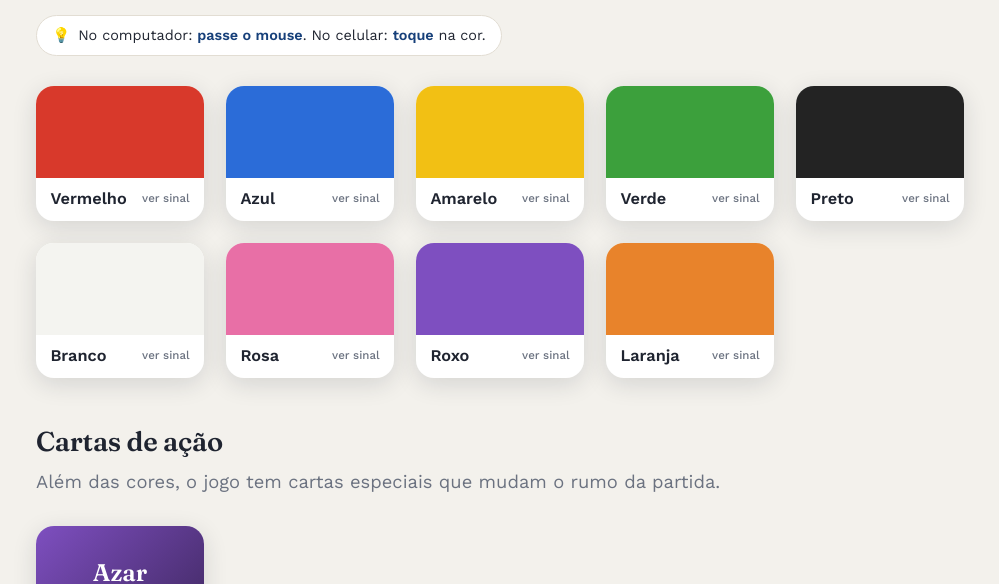
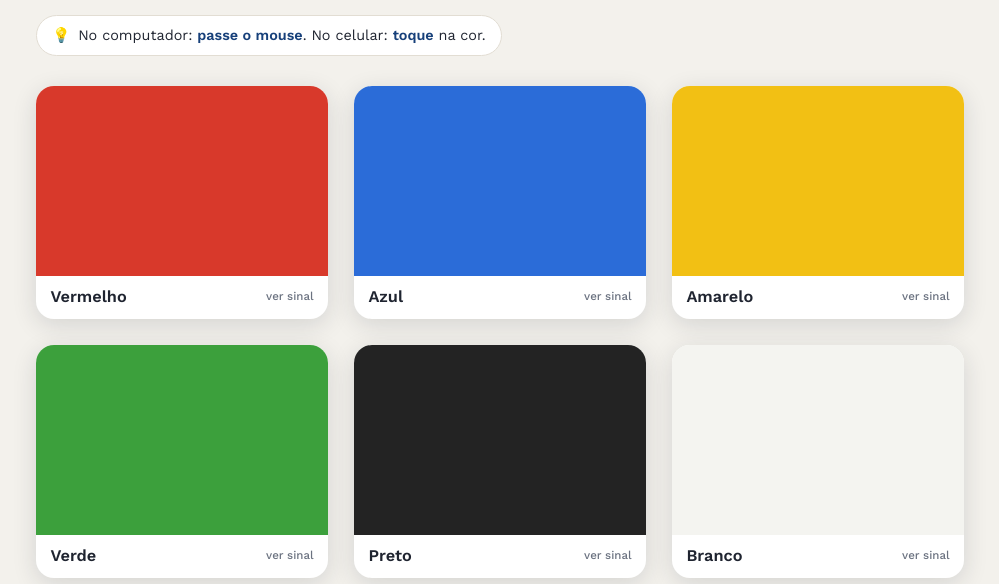
Before and after one commit to Tiryth/Coresnamao, a plain HTML site: page index.html in a window 1280 px wide. Shown: the part 217-801 px from the top of the page, without its empty margins (140-1139 px from the left). Drawn offline with nearby package versions, Linux system fonts and the light colour scheme.

Commit message:
pagina atualizada
maior e em lista

```diff
--- a/index.html
+++ b/index.html
@@ -49,8 +49,8 @@
   .hint b{color:var(--accent-ink)}
 
   .grid{
-    display:grid;gap:clamp(14px,3vw,22px);margin-top:30px;
-    grid-template-columns:repeat(auto-fill,minmax(140px,1fr));
+    display:grid;gap:clamp(16px,3vw,26px);margin-top:30px;
+    grid-template-columns:repeat(auto-fill,minmax(270px,1fr));
   }
   .subhead{
     font-family:var(--font-display);font-weight:600;
@@ -73,7 +73,7 @@
   }
   .card:hover,.card:focus-visible{transform:translateY(-4px)}
   .card:focus-visible{outline:3px solid var(--accent);outline-offset:3px}
-  .swatch{height:92px;width:100%;display:block}
+  .swatch{height:190px;width:100%;display:block}
   .card .label{
     display:flex;align-items:center;justify-content:space-between;gap:.5rem;
     padding:.7rem .9rem .8rem;font-weight:600;font-size:1.02rem;
```
